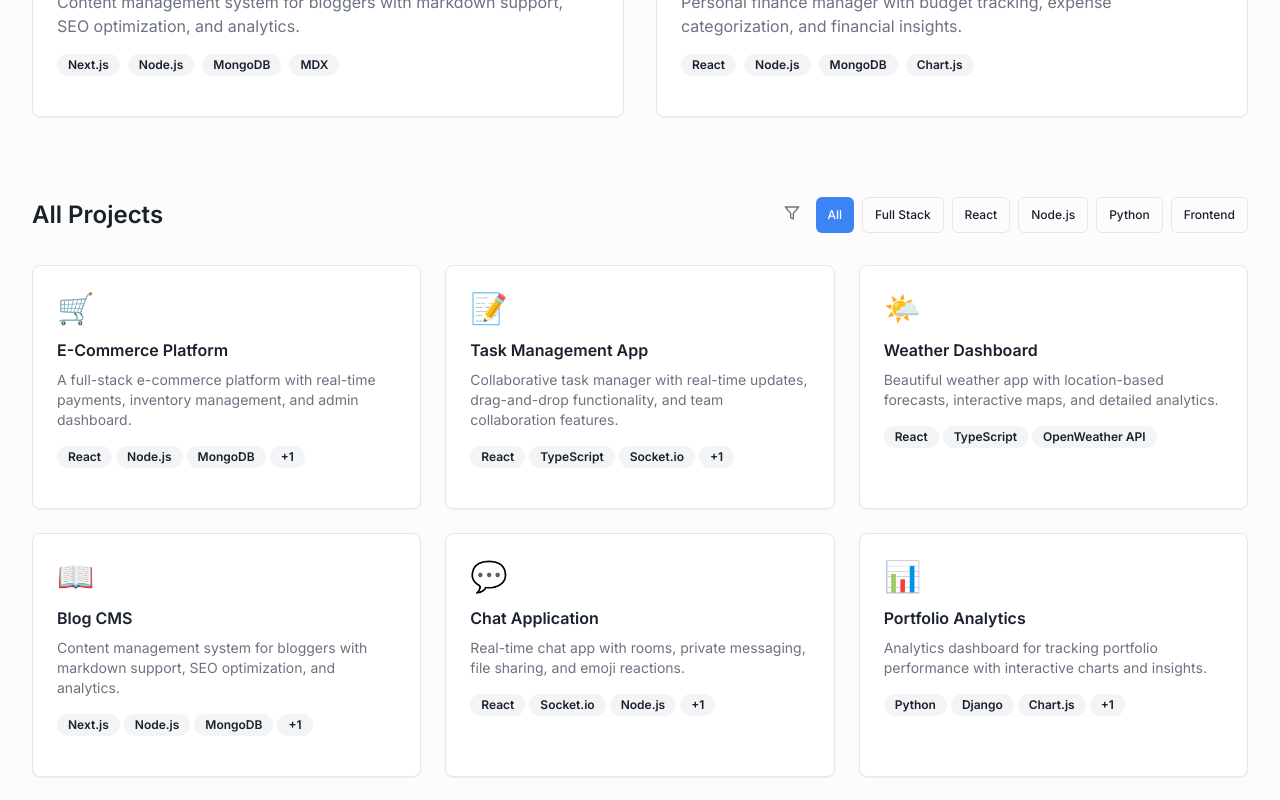
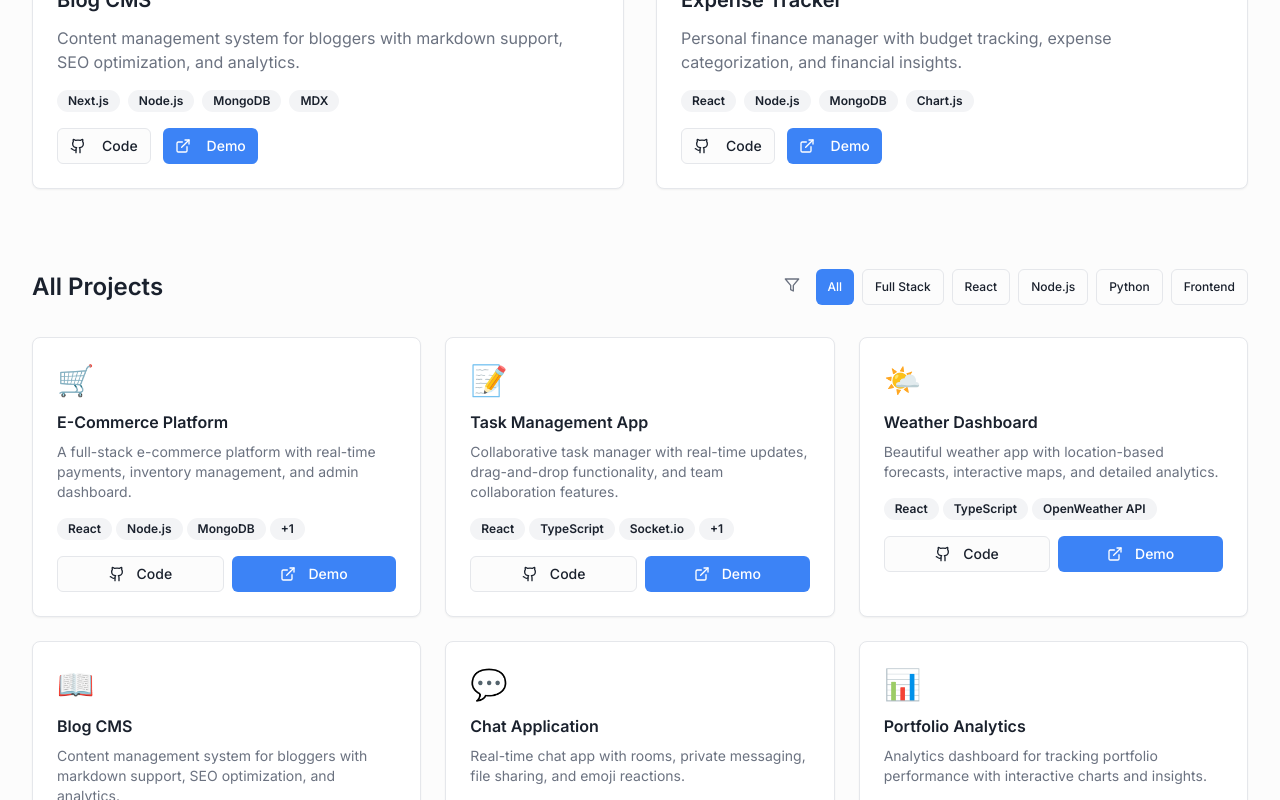
Before and after one commit to sneharastogiind/shubham-mishra-web-craft, a React (Vite) app: page /projects in a window 1280 px wide. Shown: the part 820-1620 px from the top of the page. Built offline with nearby package versions, Linux system fonts and the light colour scheme.

Commit message:
Reverted to commit d724d6b6b2320c9561b38d2561a8458c9b2d982f

```diff
--- a/src/pages/Projects.tsx
+++ b/src/pages/Projects.tsx
@@ -1,5 +1,5 @@
 import { useState } from "react";
-import { Filter } from "lucide-react";
+import { ExternalLink, Github, Filter } from "lucide-react";
 import { Button } from "@/components/ui/button";
 import { Card } from "@/components/ui/card";
 import { Badge } from "@/components/ui/badge";
@@ -15,6 +15,8 @@ const Projects = () => {
       tech: ["React", "Node.js", "MongoDB", "Stripe"],
       category: ["Full Stack", "React", "Node.js"],
       image: "🛒",
+      github: "https://github.com/shubhammishra/ecommerce-platform",
+      demo: "https://demo-ecommerce.shubhammishra.dev",
       featured: true
     },
     {
@@ -24,6 +26,8 @@ const Projects = () => {
       tech: ["React", "TypeScript", "Socket.io", "PostgreSQL"],
       category: ["Full Stack", "React", "TypeScript"],
       image: "📝",
+      github: "https://github.com/shubhammishra/task-manager",
+      demo: "https://tasks.shubhammishra.dev",
       featured: true
     },
     {
@@ -33,6 +37,8 @@ const Projects = () => {
       tech: ["React", "TypeScript", "OpenWeather API"],
       category: ["React", "Frontend"],
       image: "🌤️",
+      github: "https://github.com/shubhammishra/weather-dashboard",
+      demo: "https://weather.shubhammishra.dev",
       featured: false
     },
     {
@@ -42,6 +48,8 @@ const Projects = () => {
       tech: ["Next.js", "Node.js", "MongoDB", "MDX"],
       category: ["Full Stack", "Next.js", "Node.js"],
       image: "📖",
+      github: "https://github.com/shubhammishra/blog-cms",
+      demo: "https://cms.shubhammishra.dev",
       featured: true
     },
     {
@@ -51,6 +59,8 @@ const Projects = () => {
       tech: ["React", "Socket.io", "Node.js", "Redis"],
       category: ["Full Stack", "React", "Node.js"],
       image: "💬",
+      github: "https://github.com/shubhammishra/chat-app",
+      demo: "https://chat.shubhammishra.dev",
       featured: false
     },
     {
@@ -60,6 +70,8 @@ const Projects = () => {
       tech: ["Python", "Django", "Chart.js", "PostgreSQL"],
       category: ["Python", "Full Stack"],
       image: "📊",
+      github: "https://github.com/shubhammishra/portfolio-analytics",
+      demo: "https://analytics.shubhammishra.dev",
       featured: false
     },
     {
@@ -69,6 +81,8 @@ const Projects = () => {
       tech: ["React", "TypeScript", "Recipe API"],
       category: ["React", "Frontend"],
       image: "👨‍🍳",
+      github: "https://github.com/shubhammishra/recipe-finder",
+      demo: "https://recipes.shubhammishra.dev",
       featured: false
     },
     {
@@ -78,6 +92,8 @@ const Projects = () => {
       tech: ["React", "Node.js", "MongoDB", "Chart.js"],
       category: ["Full Stack", "React", "Node.js"],
       image: "💰",
+      github: "https://github.com/shubhammishra/expense-tracker",
+      demo: "https://expenses.shubhammishra.dev",
       featured: true
     }
   ];
@@ -129,6 +145,21 @@ const Projects = () => {
                     </Badge>
                   ))}
                 </div>
+
+                <div className="flex gap-3">
+                  <Button variant="outline" size="sm" asChild>
+                    <a href={project.github} target="_blank" rel="noopener noreferrer">
+                      <Github className="h-4 w-4 mr-2" />
+                      Code
+                    </a>
+                  </Button>
+                  <Button size="sm" asChild>
+                    <a href={project.demo} target="_blank" rel="noopener noreferrer">
+                      <ExternalLink className="h-4 w-4 mr-2" />
+                      Demo
+                    </a>
+                  </Button>
+                </div>
               </Card>
             ))}
           </div>
@@ -179,6 +210,21 @@ const Projects = () => {
                     </Badge>
                   )}
                 </div>
+
+                <div className="flex gap-2">
+                  <Button variant="outline" size="sm" asChild className="flex-1">
+                    <a href={project.github} target="_blank" rel="noopener noreferrer">
+                      <Github className="h-3 w-3 mr-1" />
+                      Code
+                    </a>
+                  </Button>
+                  <Button size="sm" asChild className="flex-1">
+                    <a href={project.demo} target="_blank" rel="noopener noreferrer">
+                      <ExternalLink className="h-3 w-3 mr-1" />
+                      Demo
+                    </a>
+                  </Button>
+                </div>
               </Card>
             ))}
           </div>
```
